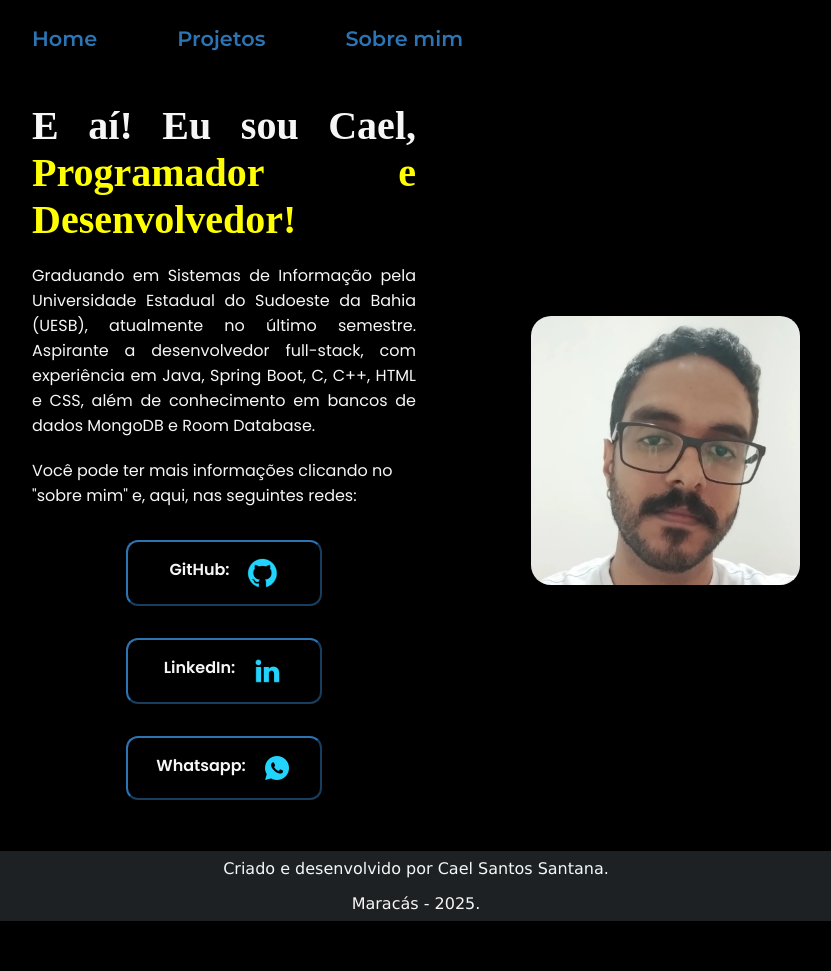
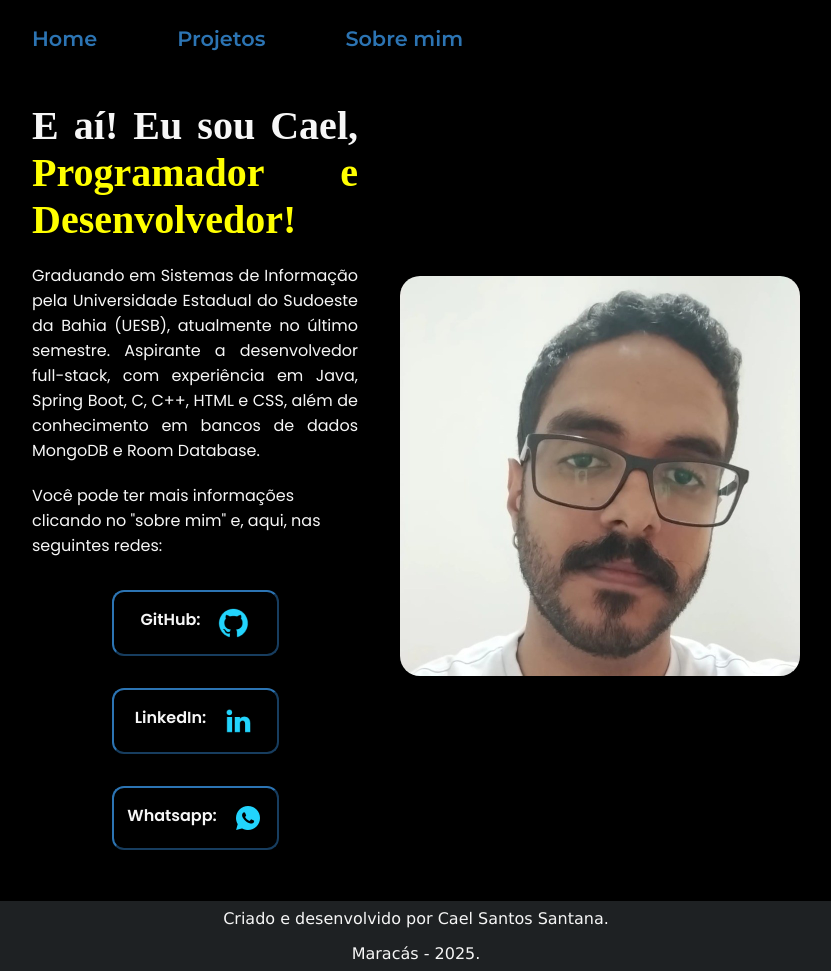
Before and after one commit to CaelSS/Portfolio, a plain HTML site: page index.html in a window 1280 px wide. Shown: the whole page, without its empty margins (224-1055 px from the left). Before the commit the page ends 921 px from the top, so only its background shows below. Drawn offline with Linux system fonts and the light colour scheme; a web font is replaced by a local one.

Commit message:
arrumei o query media

```diff
--- a/styles/style.css
+++ b/styles/style.css
@@ -170,7 +170,7 @@ body {
 
   .imagem_de_perfil{
 
-    width: 35%; /*diminuir o tamanho da imagem de PERFIL*/
+    width: 400px; /*diminuir o tamanho da imagem de PERFIL*/
     border-radius: 20px; /* diminui a borda da imagem. Deixa ela mais arredondada*/
 
   }
@@ -264,7 +264,7 @@ body {
  /*-------------------------------------------------------MEDIA QUERY--------------------------------------------------------*/
  /*---------------------------------------------------para mobile----------------------------------------------------------------------*/
 
- /* @media (max-width: 880px ){
+  @media (max-width: 880px ){
 
 
 
@@ -305,7 +305,7 @@ body {
 
 
 
-    } */
+    }
 
 
 
```
